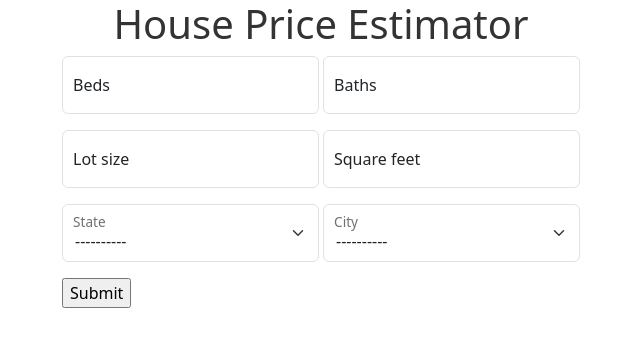
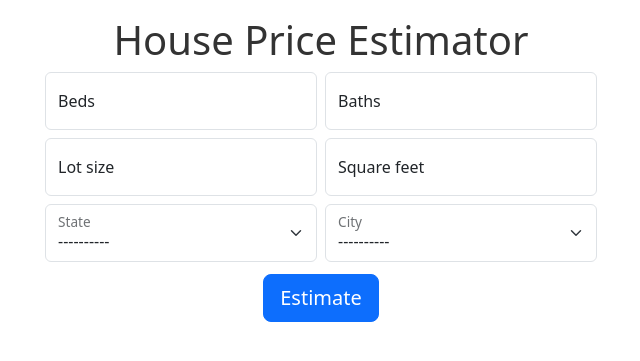
Before and after one commit to mgibson43/House-Price-Estimator, a Django app: page / in a window 1280 px wide. Shown: the top 361 px of the page, without its empty margins (319-959 px from the left). Run offline with Django 3.2, Linux system fonts and the light colour scheme; data that the repository does not hold is empty; parts of the project's set-up code (start-up, migrations or seed data) failed here and were passed over.

Commit message:
UPDATE: Added CSS styling and added code to publish to fly.io

```diff
--- a/PriceEstimator/estimator/static/css/estimator.css
+++ b/PriceEstimator/estimator/static/css/estimator.css
@@ -13,6 +13,6 @@ p {
   font-size: 18px;
 }
 
-.form-field {
-  gap: 2em;
+.container-sm {
+  max-width: 600px;
 }
--- a/PriceEstimator/estimator/static/js/index.js
+++ b/PriceEstimator/estimator/static/js/index.js
@@ -1,13 +1,12 @@
+(() => {
+ 'use strict'
+
   // Initialize city and state URLS
   let stateUrl = '/state-json/'
-let cityUrl = '/city-json/'
 
   // Get state and city dropdown menus
   const stateBox = document.getElementById('state')
   const cityBox = document.getElementById('city')
-
-setStateDefault()
-setCityDefault()
 
   // Fetch state data from database and set each state dropdown option
   fetch(stateUrl)
@@ -24,9 +23,6 @@ fetch(stateUrl)
       })
     })
     .catch(error => console.error('Error:', error))
-
-// Listen for changes in the state dropdown menu and update city dropdown menu accordingly
-stateBox.addEventListener("change", updateCity)
 
   // Update city dropdown menu based on selected state
   function updateCity(e) {
@@ -70,3 +66,29 @@ function setStateDefault() {
     stateDefault.setAttribute('value', '')
     stateBox.appendChild(stateDefault)
   }
+
+  function checkValidity() {
+    let flag = true
+
+    Array.from(forms).forEach(form => {
+      try {
+        const value = Number(form.value)
+      } catch (error) {
+        flag = false
+      }
+    })
+
+    if (flag == true) {
+      submit.disabled = false
+    }
+    else {
+      submit.disabled = true
+    }
+  }
+
+  // Listen for changes in the state dropdown menu and update city dropdown menu accordingly
+  stateBox.addEventListener("change", updateCity)
+
+  setStateDefault()
+  setCityDefault()
+})()
--- a/PriceEstimator/estimator/templates/estimator/index.html
+++ b/PriceEstimator/estimator/templates/estimator/index.html
@@ -10,59 +10,72 @@
   </head>
 
   <body>
-    <div class="container">
+    <div class="container-sm mt-3 mb-3">
       <div class="d-flex justify-content-center">
         <header>
           <h1>House Price Estimator</h1>
         </header>
       </div>
 
-      <div class="container d-flex justify-content-center">
-        <form action="{% url 'estimation' %}" method="post">
-          {% csrf_token %}
-          <div class="row g-1">
-            <fieldset class="form-floating mb-3 col">
-              <input type="text" id="beds" name="beds" class="form-control" placeholder="Beds">
+
+      <form class="container-sm justify-content-center text-center" action="{% url 'estimation' %}" method="post">
+        {% csrf_token %}
+
+        <div class="row g-2 mb-2">
+          <div class="col">
+            <fieldset class="form-floating">
+              <input type="number" step="1" id="beds" name="beds" class="form-control needs-validation" placeholder="Beds" required>
               <label for="beds">Beds</label>
             </fieldset>
+          </div>
 
-            <fieldset class="form-floating mb-3 col">
-              <input type="text" id="baths" name="baths" class="form-control" placeholder="Baths">
+          <div class="col">
+            <fieldset class="form-floating">
+              <input type="number" step="1" id="baths" name="baths" class="form-control needs-validation" placeholder="Baths" required>
               <label for="baths">Baths</label>
             </fieldset>
           </div>
+        </div>
 
-          <div class="row g-1">
-            <fieldset class="form-floating mb-3 col">
-              <input type="text" id="lot" name="lot" class="form-control" placeholder="Lot size">
+        <div class="row g-2 mb-2">
+          <div class="col">
+            <fieldset class="form-floating">
+              <input type="number" step="0.01" id="lot" name="lot" class="form-control needs-validation" placeholder="Lot size" required>
               <label for="lot">Lot size</label>
             </fieldset>
+          </div>
 
-            <fieldset class="form-floating mb-3 col">
-              <input type="text" id="sqft" name="sqft" class="form-control" placeholder="Square feet">
+          <div class="col">
+            <fieldset class="form-floating">
+              <input type="number" step="1" id="sqft" name="sqft" class="form-control needs-validation" placeholder="Square feet" required>
               <label for="sqft">Square feet</label>
             </fieldset>
           </div>
+        </div>
 
-          <div class="row g-1">
-            <fieldset id="state-box" class="form-floating mb-3 col">
-              <select id="state" name="state" class="form-select">
+        <div class="row g-2 mb-2">
+          <div class="col">
+            <fieldset id="state-box" class="form-floating">
+              <select id="state" name="state" class="form-select" required>
 
               </select>
               <label for="state">State</label>
             </fieldset>
+          </div>
 
-            <fieldset id="city-box" class="form-floating mb-3 col">
-              <select id="city" name="city" class="form-select">
+          <div class="col mb-1">
+            <fieldset id="city-box" class="form-floating">
+              <select id="city" name="city" class="form-select" required>
 
               </select>
               <label for="city">City</label>
             </fieldset>
           </div>
+        </div>
 
-          <input type="submit" value="Submit">
-        </form>
-      </div>
+        <input id="btn-submit" class="btn btn-primary btn-lg btn-submit" type="submit" value="Estimate">
+      </form>
+
     </div>
     <script src="{% static 'js/index.js' %}"></script>
   </body>
--- a/PriceEstimator/estimator/utils.py
+++ b/PriceEstimator/estimator/utils.py
@@ -75,6 +75,10 @@ def estateEstimation(house):
   prediction = realtorModel.predict(house)
 
   offset = prediction * 0.29
+
+  if offset > 100000:
+    offset = prediction * 0.1
+
   lowerBound = prediction - offset
   upperBound = prediction + offset
 
```
Also changed, not shown: PriceEstimator/estimator/templates/estimator/estimation.html (+17 -10 lines), 1 other file. Lines whose indentation alone changed are shown as unchanged.
